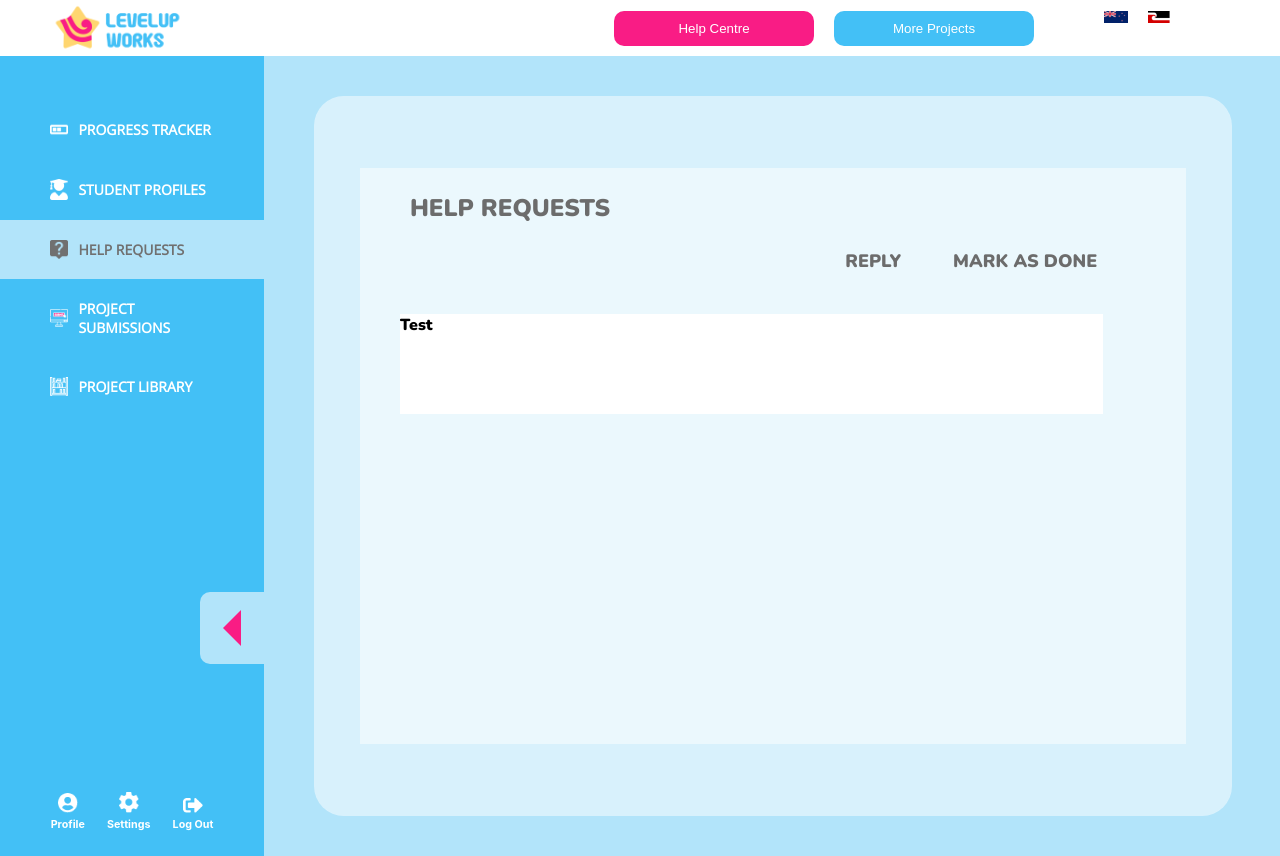
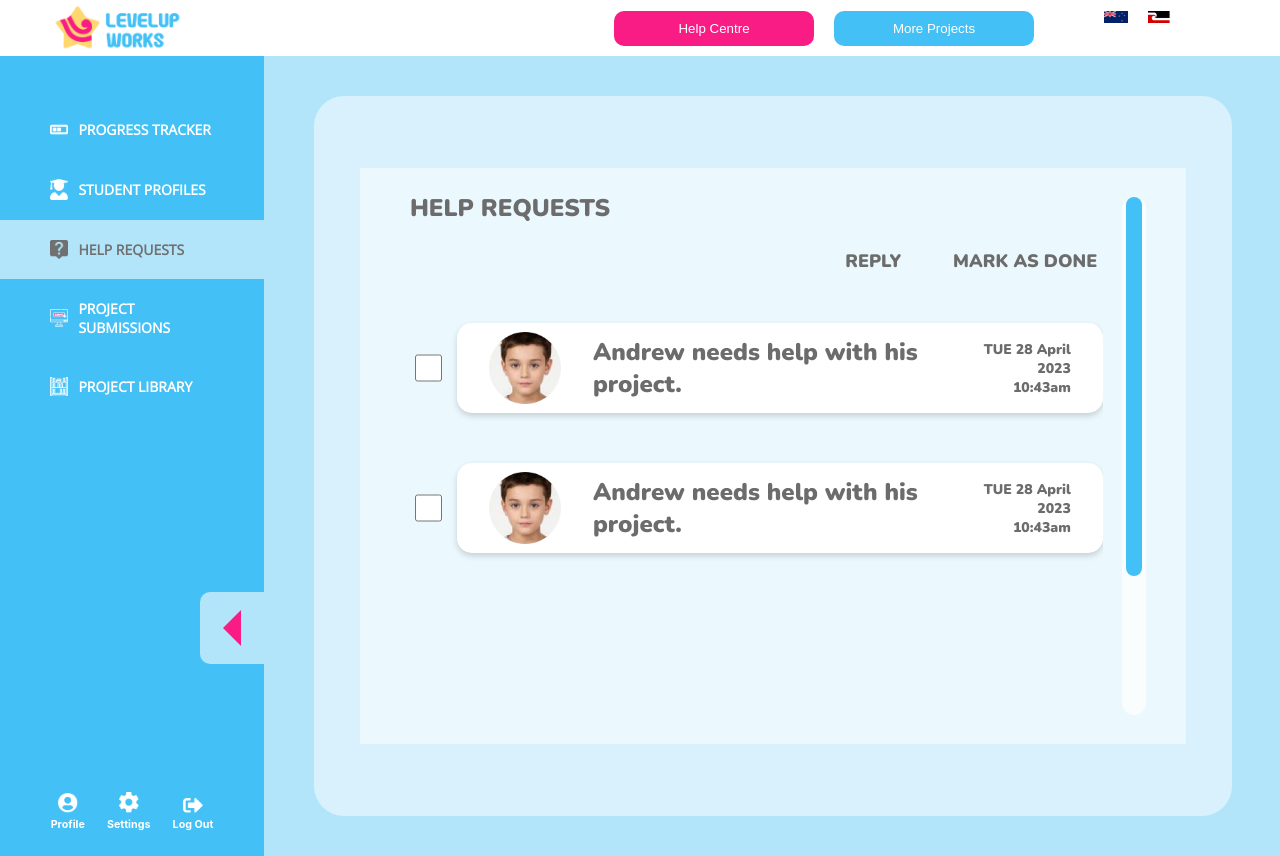
Before and after one commit to Neihana-G/ReactAndRoll-ProjectX, a React (Create React App) app: page /teacher-dashboard/help-requests in a window 1280 px wide. Built offline with nearby package versions, Linux system fonts and the light colour scheme; a web font is replaced by a local one.

Commit message:
Help requests finished

```diff
--- a/src/Components/teacherDashboard/helpRequests/HelpNotification.jsx
+++ b/src/Components/teacherDashboard/helpRequests/HelpNotification.jsx
@@ -1,5 +1,17 @@
 import styles from "./HelpNotification.module.css";
 
 export default function HelpNotification({ name, gender, icon, datetime }) {
-    return <div className={styles.main}>Test</div>;
+    return (
+        <div className={styles.main}>
+            <input type="checkbox" className={styles.checkbox}></input>
+            <div className={styles.notificationBody}>
+                <img src="/images/students/AidenAndrews.png" />
+                <p>Andrew needs help with his project.</p>
+                <div className={styles.timestamp}>
+                    <p>TUE 28 April 2023</p>
+                    <p>10:43am</p>
+                </div>
+            </div>
+        </div>
+    );
 }
--- a/src/Components/teacherDashboard/helpRequests/HelpNotification.module.css
+++ b/src/Components/teacherDashboard/helpRequests/HelpNotification.module.css
@@ -1,6 +1,42 @@
 .main {
     max-width: 100%;
     height: 100px;
+    /* border: 2px dashed purple; */
+    margin: 40px 0px 40px 40px;
+    display: flex;
+    align-items: center;
+    justify-content: space-between;
+}
+.checkbox {
+    width: 28px;
+    height: 28px;
+    margin: 15px;
+}
+.notificationBody {
     background-color: white;
-    margin: 40px 0px 40px 40px;
+    width: 95%;
+    height: 90%;
+    box-shadow: 0px 3px 6px #00000029;
+    border-radius: 15px;
+    display: flex;
+    align-items: center;
+    justify-content: space-between;
 }
+.notificationBody img {
+    max-height: 80%;
+    margin: 5%;
+}
+.notificationBody p {
+    text-align: left;
+    flex-grow: 1;
+    font-size: 24px;
+    color: #6c6c6c;
+}
+.timestamp {
+    margin: 0 5%;
+}
+.timestamp p {
+    text-align: right;
+    font-size: 14px;
+    margin: 0;
+}
--- a/src/Components/teacherDashboard/helpRequests/HelpRequests.jsx
+++ b/src/Components/teacherDashboard/helpRequests/HelpRequests.jsx
@@ -1,13 +1,59 @@
 import styles from "./HelpRequests.module.css";
 import HelpNotification from "./HelpNotification";
+import React, { useState, useEffect, useRef } from "react";
 
 export default function HelpRequests() {
+    const [contentHeight, setContentHeight] = useState(0);
+    const [scrollHeight, setScrollHeight] = useState(0);
+    const [currentScrollPosition, setCurrentScrollPosition] = useState(0);
+    const [thumbPos, setThumbPos] = useState(0);
+    const [thumbHeight, setThumbHeight] = useState(20);
+    const content = useRef(null);
+    const viewport = useRef(null);
+    const scrollbar = useRef(null);
+    const scrollbar_thumb = useRef(null);
+    const [scrollPosition, setScrollPosition] = useState(0);
+    const [scrollBarVisible, setScollBarVisible] = useState(false);
+
+    const handleScroll = () => {
+        const scrollHeight =
+            content.current.scrollHeight - content.current.clientHeight;
+        setScrollPosition(content.current.scrollTop / scrollHeight);
+    };
+
+    useEffect(() => {
+        if (content) {
+            if (content.current.scrollHeight > content.current.clientHeight) {
+                console.log(content.current.scrollHeight);
+                console.log(content.current.clientHeight);
+                setScollBarVisible(true);
+            }
+        }
+        console.log(scrollBarVisible);
+        // console.log(content.current.clientHeight);
+        // console.log(content.current.scrollHeight);
+        setThumbPos(
+            scrollbar.current.clientHeight * scrollPosition -
+                thumbHeight * scrollPosition
+        );
+
+        setThumbHeight(
+            Math.round(
+                (scrollbar.current.clientHeight /
+                    content.current.scrollHeight) *
+                    400
+            )
+        );
+    });
+
     return (
         <div className={styles.helpBody}>
             <div className={styles.helpWrapper}>
                 <div className={styles.helpMainContent}>
                     <h3>HELP REQUESTS</h3>
-                    <div className={styles.notificationWrapper}>
+                    {/* Custom scroll bar */}
+
+                    <div className={styles.notificationWrapper} ref={viewport}>
                         <div className={styles.actionButtons}>
                             <button>
                                 <i class="fa-solid fa-reply"></i>
@@ -15,8 +61,37 @@ export default function HelpRequests() {
                             </button>
                             <button>MARK AS DONE</button>
                         </div>
-                        <div className={styles.notifications}>
+
+                        <div
+                            className={styles.notifications}
+                            ref={content}
+                            onScroll={handleScroll}
+                        >
                             <HelpNotification />
+                            <HelpNotification />
+                            {/* <HelpNotification /> */}
+                            {/* <HelpNotification /> */}
+                            {/* <HelpNotification />
+                            <HelpNotification />
+                            <HelpNotification />
+                            <HelpNotification />
+                            <HelpNotification />
+                            <HelpNotification />
+                            <HelpNotification /> */}
+                        </div>
+                    </div>
+
+                    <div className={styles.scrollbar_wrapper}>
+                        <div className={styles.scrollbar} ref={scrollbar}>
+                            <div className={styles.scrollbar_track}></div>
+                            <div
+                                className={styles.scrollbar_thumb}
+                                ref={scrollbar_thumb}
+                                style={{
+                                    height: `${thumbHeight}px`,
+                                    top: `${thumbPos}px`,
+                                }}
+                            ></div>
                         </div>
                     </div>
                 </div>
--- a/src/Components/teacherDashboard/helpRequests/HelpRequests.module.css
+++ b/src/Components/teacherDashboard/helpRequests/HelpRequests.module.css
@@ -22,6 +22,8 @@
     height: 80%;
     background-color: #ffffff80;
     font-family: "Nunito", sans-serif;
+    overflow: hidden;
+    position: relative;
 }
 .helpMainContent h3 {
     color: #6c6c6c;
@@ -44,5 +46,62 @@
     cursor: pointer;
 }
 .notificationWrapper {
+    position: relative;
     width: 90%;
+    height: 100%;
 }
+.notifications {
+    max-height: 100%;
+    position: absolute;
+    right: 0;
+    left: 0;
+    padding-bottom: 200px;
+    bottom: 0;
+    top: 30px;
+    margin: 0;
+    overflow-y: scroll;
+}
+.notifications::-webkit-scrollbar {
+    appearance: none;
+}
+.scrollbar_wrapper {
+    height: 100%; /* must have some height */
+    position: absolute;
+    top: 0;
+    right: 20px;
+    bottom: 0;
+    width: 24px; /* must have some width */
+    display: flex;
+    align-items: center;
+}
+.scrollbar {
+    height: 90%; /* must have some height */
+    position: relative;
+    top: 0;
+    right: 20px;
+    bottom: 0;
+    width: 24px; /* must have some width */
+    border-radius: 30px;
+    background-color: #ffffffbf;
+    display: flex;
+    justify-content: center;
+}
+
+/* The track is meant to fill the space it's given, so top and bottom are set to 0. */
+.scrollbar_track {
+    bottom: 0;
+    cursor: pointer;
+    position: absolute;
+    top: 0;
+
+    width: 24px; /* must have some width */
+}
+
+/* No top or bottom set for the thumb. That will be controlled by JavaScript. */
+.scrollbar_thumb {
+    position: absolute;
+    background-color: #43c0f6;
+    border-radius: 30px;
+    /* margin: auto; */
+    width: 16px; /* must have some width */
+}
```
